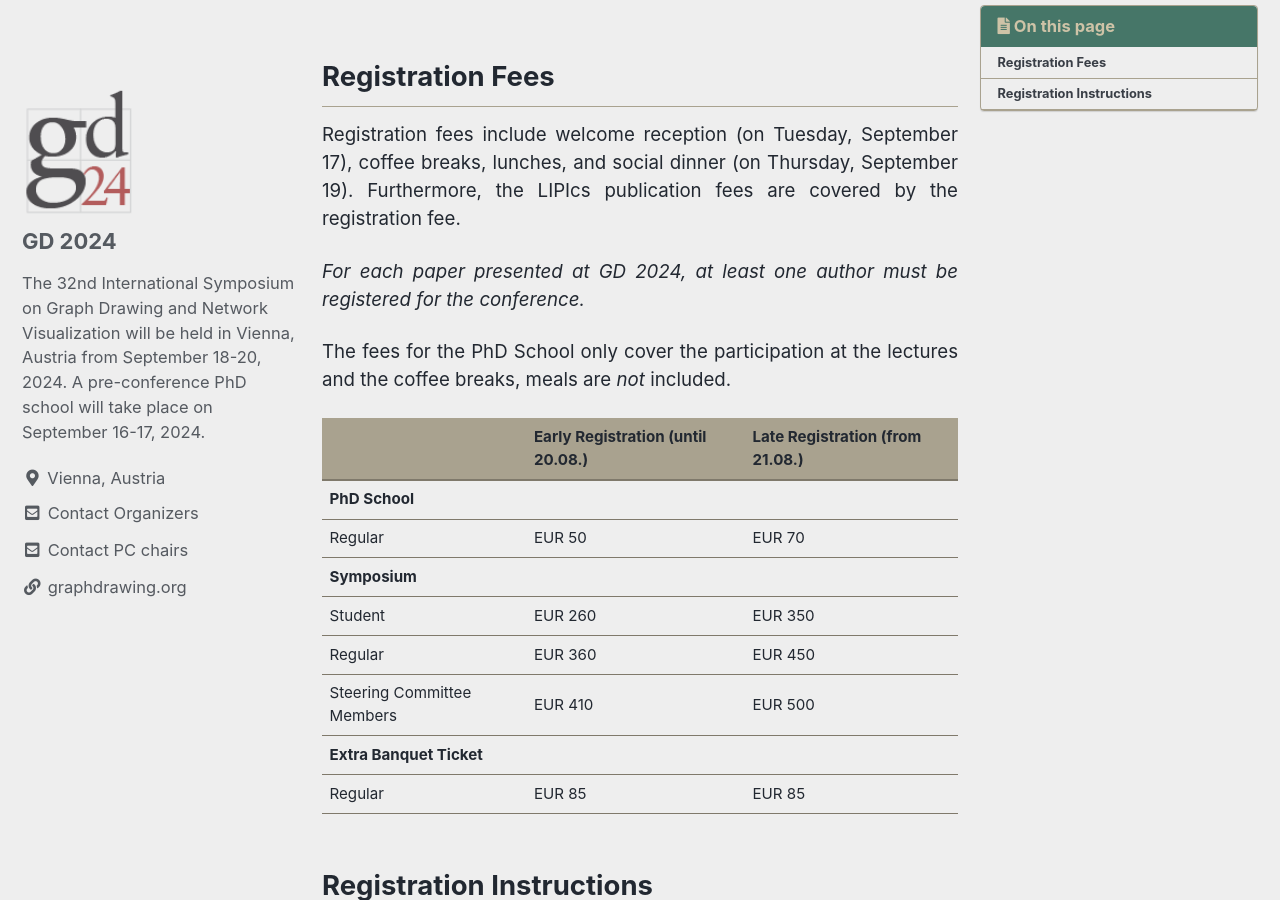
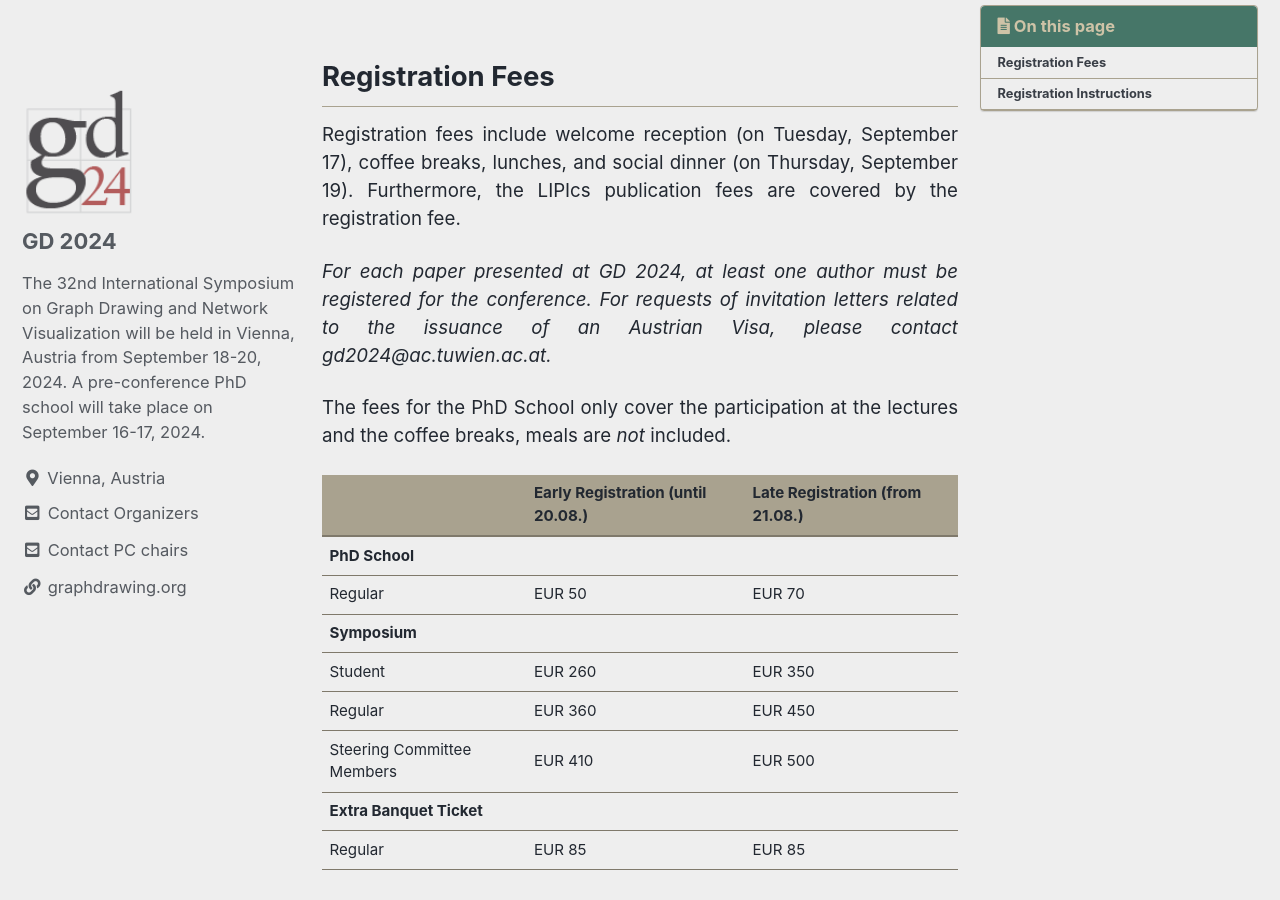
Before and after one commit to graphdrawing/gd2024, a Jekyll site: the page built from pages/registration.md, in a window 1280 px wide and 900 px high, scrolled down 472 px. Built offline with Jekyll 4.4.1, drawn with Linux system fonts in a browser that asks for light colours; cached includes are drawn as plain includes.

Commit message:
Update registration.md

```diff
--- a/pages/registration.md
+++ b/pages/registration.md
@@ -13,7 +13,7 @@ toc: true
 Registration fees include welcome reception (on Tuesday, September 17), coffee breaks, lunches, and social dinner (on Thursday, September 19).
 Furthermore, the LIPIcs publication fees are covered by the registration fee.
 
-*For each paper presented at GD 2024, at least one author must be registered for the conference.*
+*For each paper presented at GD 2024, at least one author must be registered for the conference. For requests of invitation letters related to the issuance of an Austrian Visa, please contact gd2024@ac.tuwien.ac.at.*
 
 The fees for the PhD School only cover the participation at the lectures and the coffee breaks, meals are *not* included.
 
```
